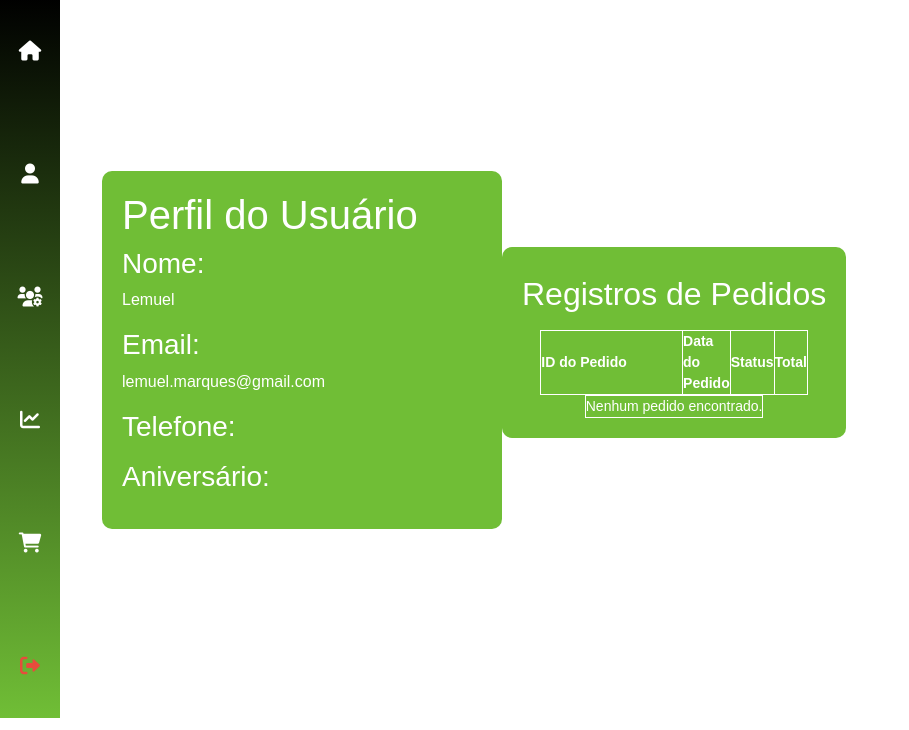
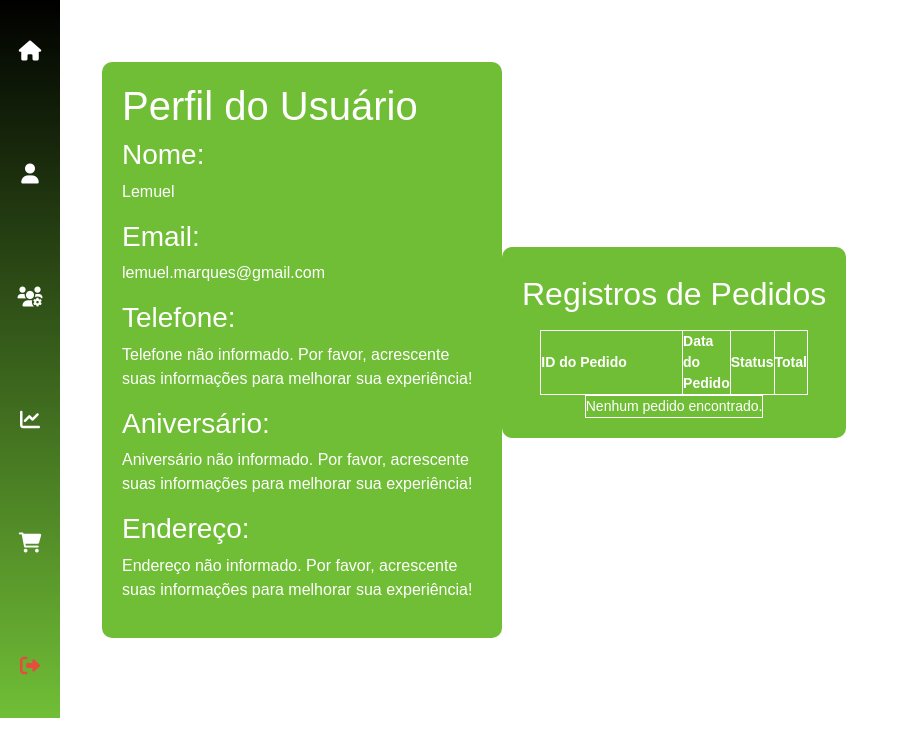
Before and after one commit to JoaoVictorCarvalho89/Sao_Jorge_Suplementos, a Django app: page /perfil/ in a window 1280 px wide. Shown: the part 70-800 px from the top of the page, without its empty margins (0-909 px from the left). Run offline with Django 5.2, Linux system fonts and the light colour scheme; a user stored in the database is signed in.

Commit message:
Correções na página perfil.html, e adição de mais dois campos na classe cliente.

```diff
--- a/Projeto_SJ_Suplementos/core/models.py
+++ b/Projeto_SJ_Suplementos/core/models.py
@@ -19,7 +19,8 @@ class Cliente(AbstractUser):
     senha = models.CharField('Password', max_length=50)
     email = models.EmailField('Email')
     telefone = models.CharField('Telefone', max_length=15)
-    endereço = models.TextField('Endereço')
+    endereco = models.TextField('Endereco', null=True, blank=True)
+    aniversario = models.DateField('Aniversario', null=True, blank=True)
 
     def __str__(self):
         return self.username
--- a/Projeto_SJ_Suplementos/core/templates/perfil.html
+++ b/Projeto_SJ_Suplementos/core/templates/perfil.html
@@ -25,11 +25,27 @@
                 </div>
                 <div class="detail">
                     <h3>Telefone:</h3>
-                    <p>{{ user.profile.telefone }}</p>
+                    {% if user.telefone %}
+                        <p>{{ user.telefone }}</p>
+                    {% else %}
+                        <p>Telefone não informado. Por favor, acrescente suas informações para melhorar sua experiência!</p>
+                    {% endif %}
                 </div>
                 <div class="detail">
                     <h3>Aniversário:</h3>
-                    <p>{{ user.profile.aniversario }}</p>
+                    {% if user.aniversario %}
+                        <p>{{ user.aniversario }}</p>
+                    {% else %}
+                        <p>Aniversário não informado. Por favor, acrescente suas informações para melhorar sua experiência!</p>
+                    {% endif %}
+                </div>
+                <div class="detail">
+                    <h3>Endereço:</h3>
+                    {% if user.endereco %}
+                        <p>{{ user.endereco }}</p>
+                    {% else %}
+                        <p>Endereço não informado. Por favor, acrescente suas informações para melhorar sua experiência!</p>
+                    {% endif %}
                 </div>
 
             </section>
```
Also changed, not shown: Projeto_SJ_Suplementos/core/forms.py (+6 -2 lines), Projeto_SJ_Suplementos/core/migrations/0003_remove_cliente_endereço_cliente_endereco.py (added), Projeto_SJ_Suplementos/core/migrations/0004_cliente_aniversario.py (added), Projeto_SJ_Suplementos/db.sqlite3.
